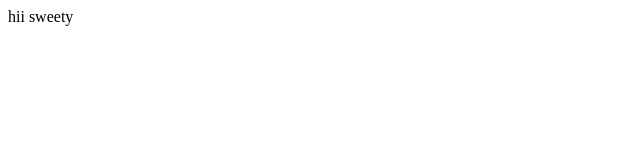
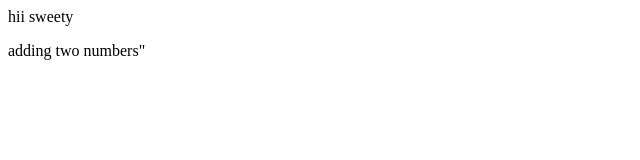
Before and after one commit to Soumyakusuma/gitpractice2, a plain HTML site: page index.html in a window 1280 px wide. Shown: the whole page, without its empty margins (0-640 px from the left). Drawn offline with Linux system fonts and the light colour scheme.

Commit message:
adding two numbers

```diff
--- a/index.html
+++ b/index.html
@@ -1 +1,2 @@
 <p>hii sweety</p>
+<h> adding two numbers"</h>
```
